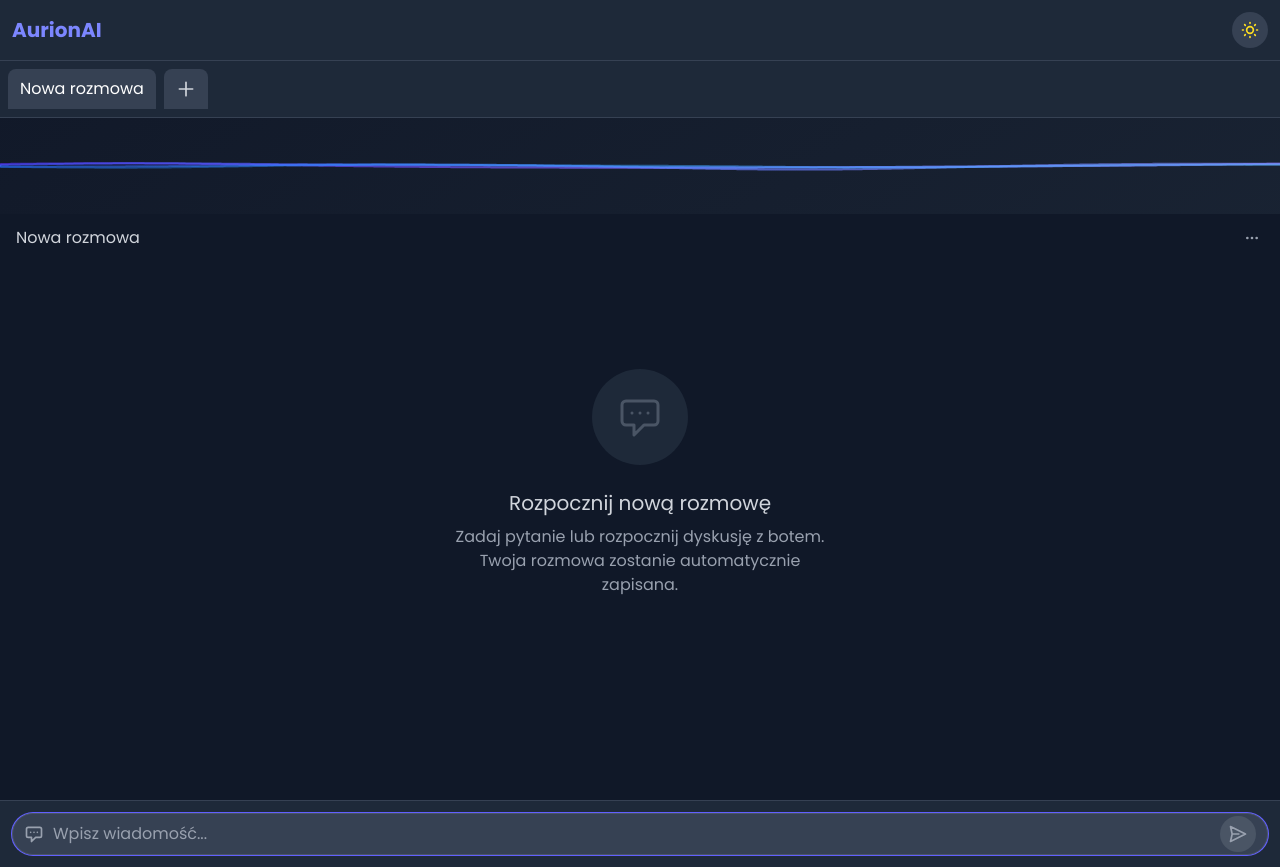
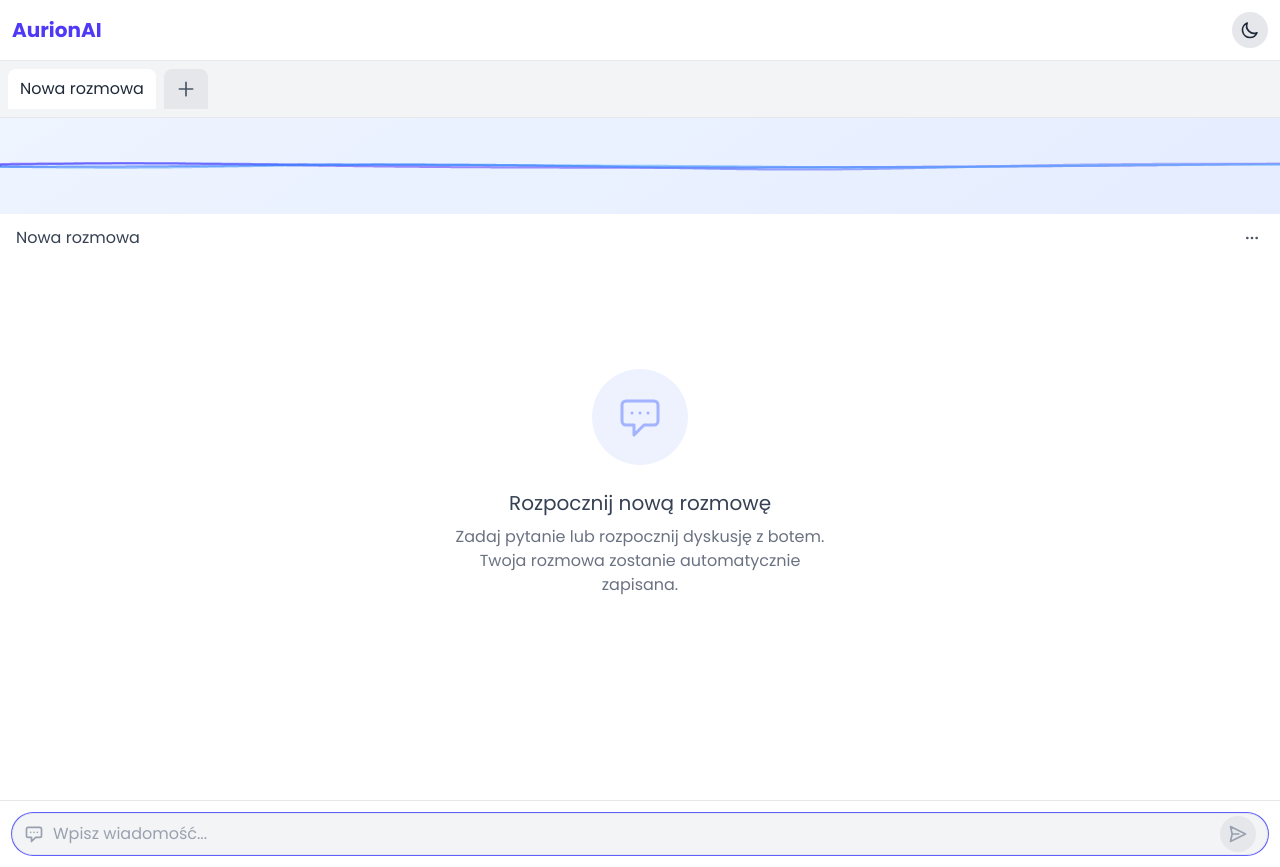
Before and after one commit to PumaYT22/Projekt-konkurs-JGWKBH, a React (Vite) app in the folder front/apka/: page /rozmowa in a window 1280 px wide. Built offline with nearby package versions, Linux system fonts and the light colour scheme.

Commit message:
whitemode on

```diff
--- a/front/apka/src/pages/Rozmowa/Rozmowa.jsx
+++ b/front/apka/src/pages/Rozmowa/Rozmowa.jsx
@@ -9,7 +9,7 @@ const Rozmowa = () => {
   const [activeChat, setActiveChat] = useState(0);
   const [isWaiting, setIsWaiting] = useState(false);
   const [isTyping, setIsTyping] = useState(false); // halat
-  const [darkMode, setDarkMode] = useState(true);
+  const [darkMode, setDarkMode] = useState(false);
   const [showTabMenu, setShowTabMenu] = useState(false);
   const messagesEndRef = useRef(null);
   const inputRef = useRef(null);
```
